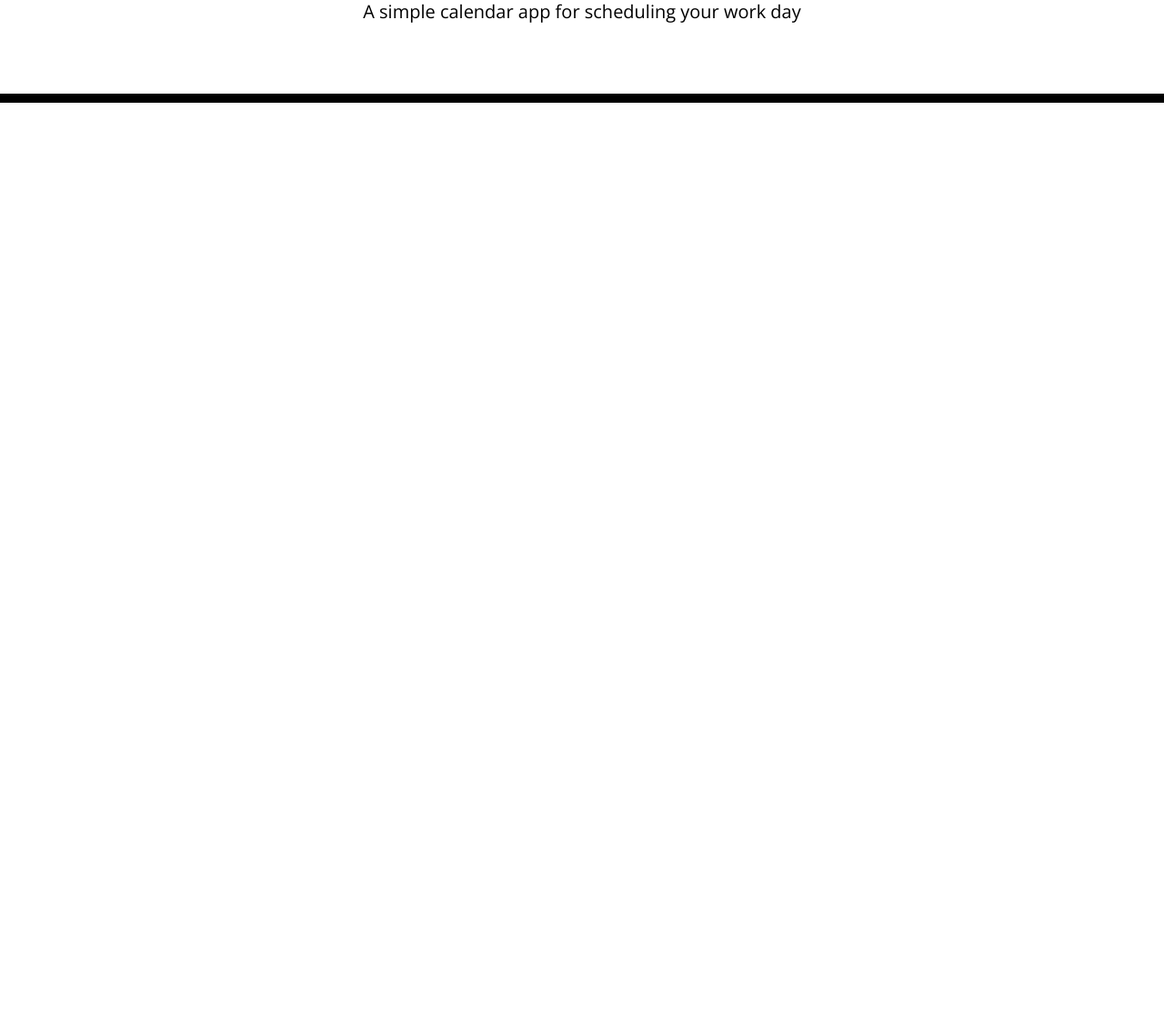
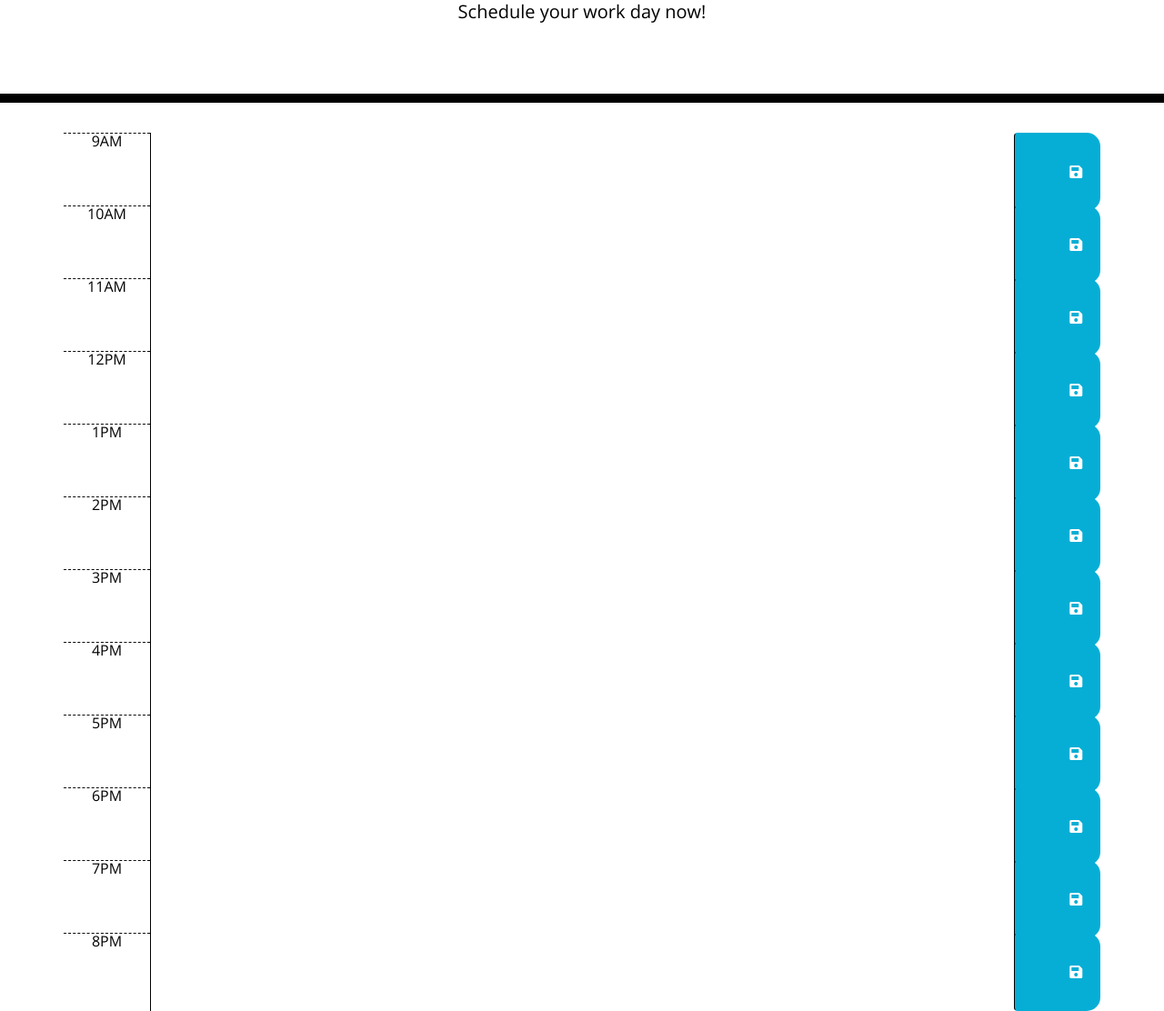
Before and after one commit to StevenTraboulay/WorkSchedManager.github.io, a plain HTML site: page index.html in a window 1280 px wide. Shown: the part 155-1267 px from the top of the page at 91% size. Before the commit the page ends 800 px from the top, so only its background shows below. Drawn offline with nearby package versions, Linux system fonts and the light colour scheme; files that its build step writes are made by us from their sources.

Commit message:
updated the index added all the options for hourly scheduling

```diff
--- a/index.html
+++ b/index.html
@@ -18,21 +18,106 @@
       href="https://fonts.googleapis.com/css?family=Open+Sans&display=swap"
       rel="stylesheet"
     />
-    <link rel="stylesheet" href="style.css" />
+    <link rel="stylesheet" href="./assets/styles/style.css" />
     <title>Work Day Scheduler</title>
   </head>
 
   <body>
     <header class="jumbotron">
       <h1 class="display-3">Work Day Scheduler</h1>
-      <p class="lead">A simple calendar app for scheduling your work day</p>
+      <p class="lead">Schedule your work day now!</p>
       <p id="currentDay" class="lead"></p>
     </header>
     <div class="container">
-      <!-- Timeblocks go here -->
+      <div id="hour-9" class="row time-block">
+        <div class="col-md-1 hour">9AM</div>
+        <textarea class="col-md-10 description"> </textarea>
+        <button class="btn saveBtn col-md-1">
+          <i class="fas fa-save"></i>
+        </button>
+      </div>
+      <div id="hour-10" class="row time-block">
+        <div class="col-md-1 hour">10AM</div>
+        <textarea class="col-md-10 description"> </textarea>
+        <button class="btn saveBtn col-md-1">
+          <i class="fas fa-save"></i>
+        </button>
+      </div>
+      <div id="hour-11" class="row time-block">
+        <div class="col-md-1 hour">11AM</div>
+        <textarea class="col-md-10 description"> </textarea>
+        <button class="btn saveBtn col-md-1">
+          <i class="fas fa-save"></i>
+        </button>
+      </div>
+      <div id="hour-12" class="row time-block">
+        <div class="col-md-1 hour">12PM</div>
+        <textarea class="col-md-10 description"> </textarea>
+        <button class="btn saveBtn col-md-1">
+          <i class="fas fa-save"></i>
+        </button>
+      </div>
+      <div id="hour-13" class="row time-block">
+        <div class="col-md-1 hour">1PM</div>
+        <textarea class="col-md-10 description"> </textarea>
+        <button class="btn saveBtn col-md-1">
+          <i class="fas fa-save"></i>
+        </button>
+      </div>
+      <div id="hour-14" class="row time-block">
+        <div class="col-md-1 hour">2PM</div>
+        <textarea class="col-md-10 description"> </textarea>
+        <button class="btn saveBtn col-md-1">
+          <i class="fas fa-save"></i>
+        </button>
+      </div>
+      <div id="hour-15" class="row time-block">
+        <div class="col-md-1 hour">3PM</div>
+        <textarea class="col-md-10 description"> </textarea>
+        <button class="btn saveBtn col-md-1">
+          <i class="fas fa-save"></i>
+        </button>
+      </div>
+      <div id="hour-16" class="row time-block">
+        <div class="col-md-1 hour">4PM</div>
+        <textarea class="col-md-10 description"> </textarea>
+        <button class="btn saveBtn col-md-1">
+          <i class="fas fa-save"></i>
+        </button>
+      </div>
+      <div id="hour-17" class="row time-block">
+        <div class="col-md-1 hour">5PM</div>
+        <textarea class="col-md-10 description"> </textarea>
+        <button class="btn saveBtn col-md-1">
+          <i class="fas fa-save"></i>
+        </button>
+      </div>
+      <div id="hour-18" class="row time-block">
+        <div class="col-md-1 hour">6PM</div>
+        <textarea class="col-md-10 description"> </textarea>
+        <button class="btn saveBtn col-md-1">
+          <i class="fas fa-save"></i>
+        </button>
+      </div>
+      <div id="hour-19" class="row time-block">
+        <div class="col-md-1 hour">7PM</div>
+        <textarea class="col-md-10 description"> </textarea>
+        <button class="btn saveBtn col-md-1">
+          <i class="fas fa-save"></i>
+        </button>
+      </div>
+      <div id="hour-20" class="row time-block">
+        <div class="col-md-1 hour">8PM</div>
+        <textarea class="col-md-10 description"> </textarea>
+        <button class="btn saveBtn col-md-1">
+          <i class="fas fa-save"></i>
+        </button>
+      </div>
     </div>
+    <!--jumbo closing div-->
 
     <script src="https://code.jquery.com/jquery-3.4.1.min.js"></script>
     <script src="https://cdnjs.cloudflare.com/ajax/libs/moment.js/2.24.0/moment.min.js"></script>
+    <script src="./assets/javaScript/script.js"></script>
   </body>
 </html>
```
